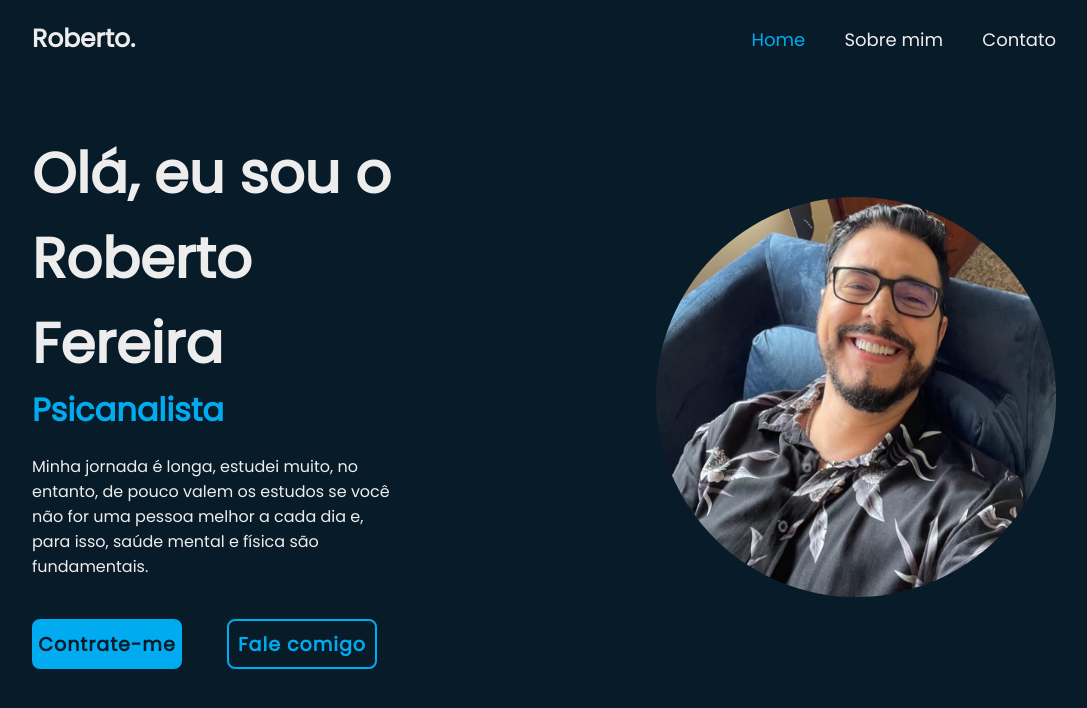
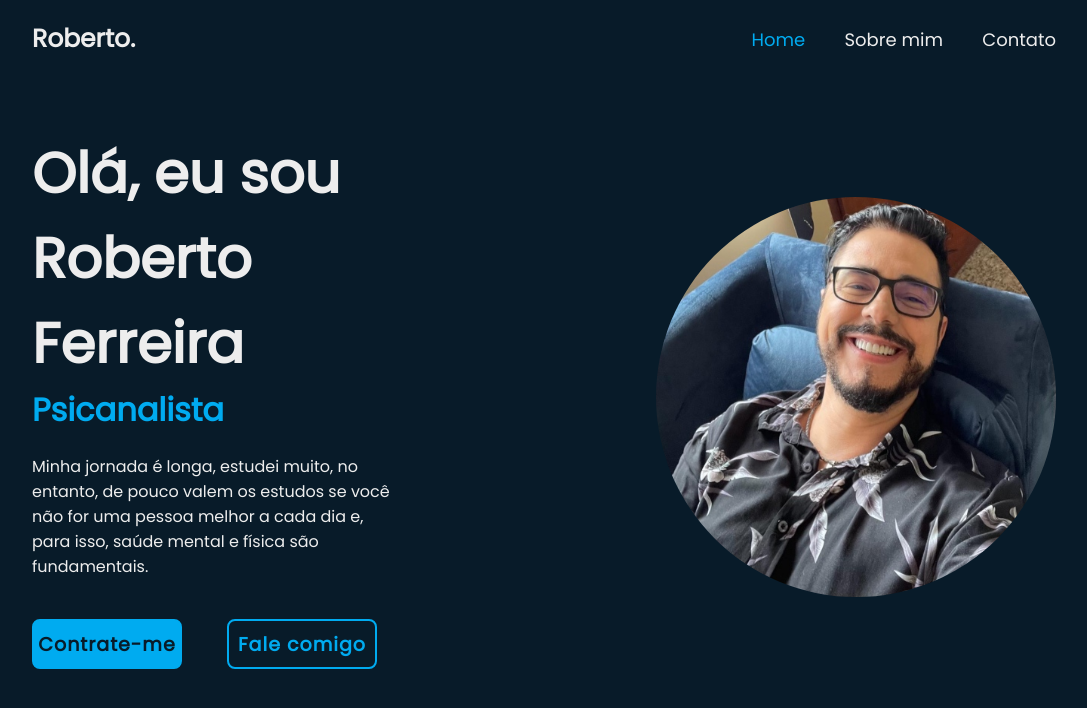
Before and after one commit to Kenzie-Academy-Brasil-Developers/m1_sprint1_entrega_blog_NiltonBrendo, a plain HTML site: page index.html in a window 1280 px wide. Shown: the top 708 px of the page, without its empty margins (96-1183 px from the left). Drawn offline with nearby package versions, Linux system fonts and the light colour scheme.

Commit message:
initial commit

```diff
--- a/index.html
+++ b/index.html
@@ -22,7 +22,7 @@
 
         <section class="home">
             <div class="home-content">
-                <h1>Olá, eu sou o Roberto Fereira</h1>
+                <h1>Olá, eu sou Roberto Ferreira</h1>
                 <h3>Psicanalista</h3>
                 <p> Minha jornada é longa, estudei muito, no entanto, de pouco valem os estudos se você não for uma pessoa melhor a cada dia e,
                      para isso, saúde mental e física são fundamentais.</p>
```
